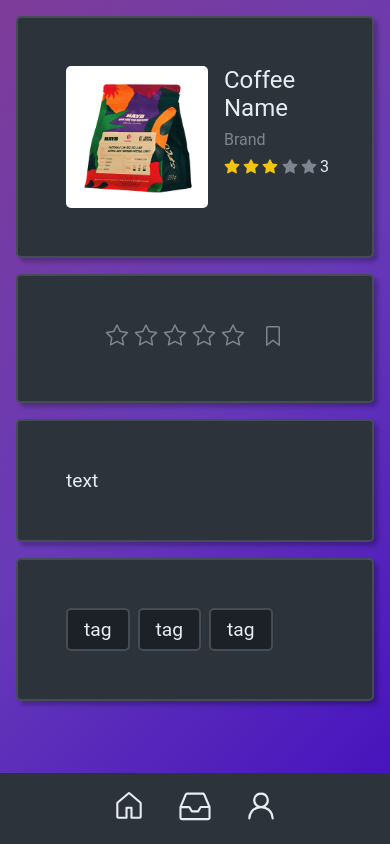
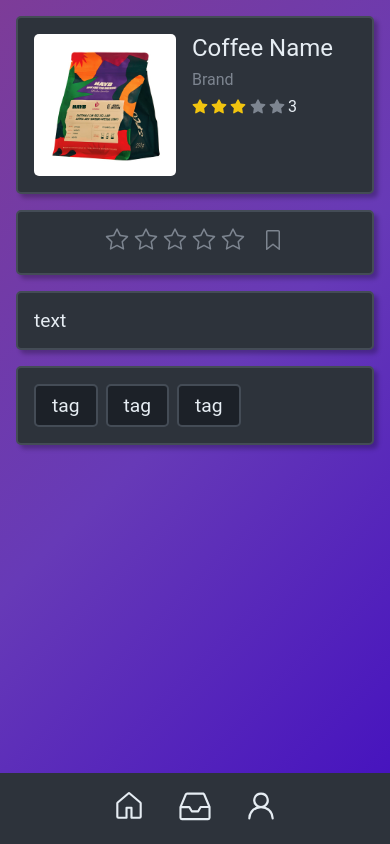
Before and after one commit to jackpie2/WDPAI, a PHP site: template public/views/product.html in a window 390 px wide. Run offline with PHP 8.4, Linux system fonts and the light colour scheme; the template is opened without the code that fills it, so the values that code supplies are empty.

Commit message:
modified mobile margin

```diff
--- a/public/css/style.css
+++ b/public/css/style.css
@@ -147,4 +147,8 @@ nav > a > svg {
         order: 1;
         margin-top: auto;
     }
+
+    .box {
+        padding: 1rem;
+    }
 }
```
